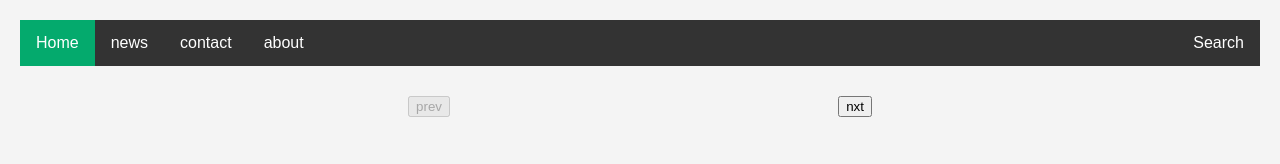
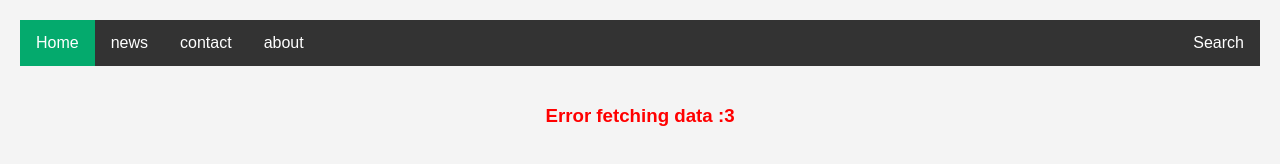
Before and after one commit to pharaohSamma/Roadmap-0.0.1, a plain HTML site: page public/index.html in a window 1280 px wide. Drawn offline with Linux system fonts and the light colour scheme; no server answers.

Commit message:
changing error message from alert to html

```diff
--- a/public/css/style.css
+++ b/public/css/style.css
@@ -81,6 +81,11 @@ li a {
   text-decoration: underline;
 }
 
+#errorMessage{
+  display: flex;
+  justify-content: center;
+  color: red;
+}
 #pagination-btn{
   display: flex;
   justify-content: space-evenly;
--- a/public/index.html
+++ b/public/index.html
@@ -20,9 +20,11 @@
         </ul>
     </div>
     <div id="news-container"></div>
+    <div id="errorMessage"><h3>Error fetching data :3</h3></div>
     <div id="pagination-btn">
         <button id="prev-btn">prev</button>
         <button id="next-btn">nxt</button>
     </div>
+
 </body>
 </html>
--- a/src/controller/newsController.js
+++ b/src/controller/newsController.js
@@ -36,9 +36,12 @@ const newsController = {
     fetchPage: function(page){
         newsModel.fetchNews(page, pageSize, function (error, data) {
             if(error) {
-                alert(error);
+                document.getElementById('errorMessage').style.visibility = "";
+                document.getElementById('pagination-btn').style.visibility = "hidden";
                 console.error(error);
             } else {
+                document.getElementById('errorMessage').style.visibility = "hidden";
+                document.getElementById('pagination-btn').style.visibility = "";
                 totalArticles = data.totalResults;
 
                 totalPages = Math.ceil(totalArticles/pageSize);
```
